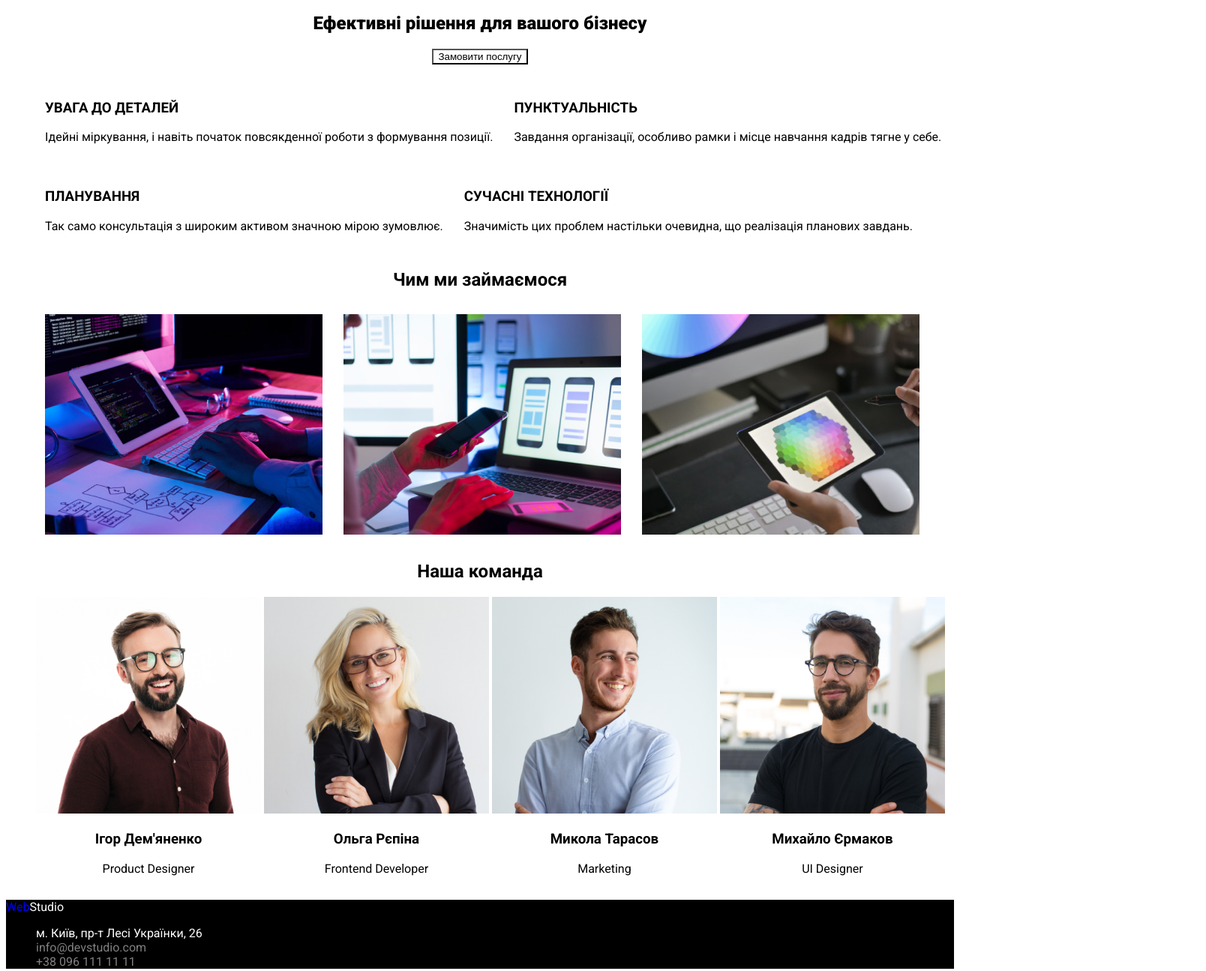
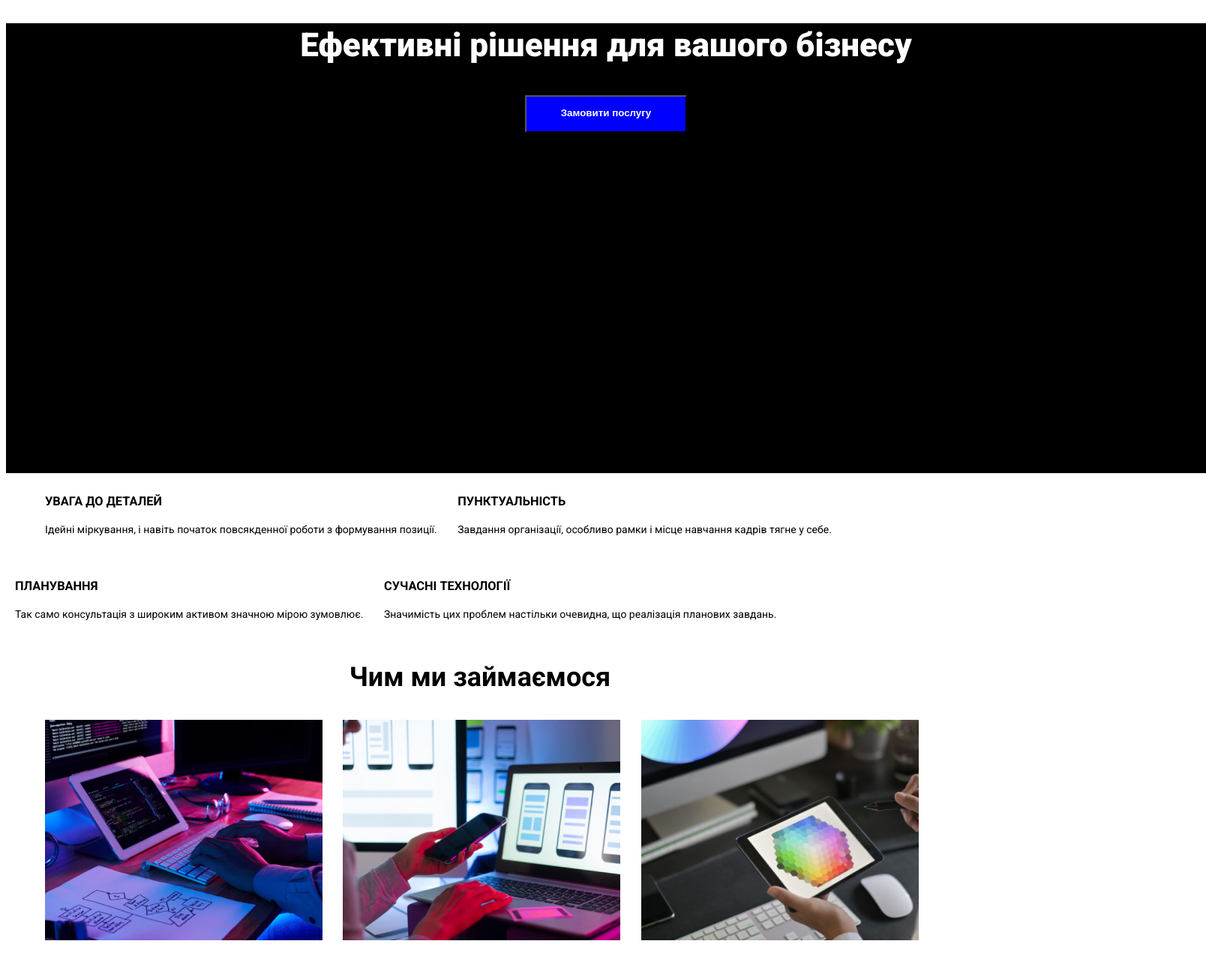
Before and after one commit to Artem200921/WebStudio-SCSS, a plain HTML site: page index.html in a window 1280 px wide. Shown: the part 157-1452 px from the top of the page at 75% size, 1608 px wide, since content can reach past the window. Drawn offline with Linux system fonts and the light colour scheme.

Commit message:
WebStudio3

```diff
--- a/index.html
+++ b/index.html
@@ -13,54 +13,54 @@
   </head>
   <body>
     <header>
-      <a href="#" class="a2"><span class="sp1">Web</span>Studio</a>
+      <a href="index.html" class="header_a"><span class="header_a-span">Web</span>Studio</a>
       <nav>
         <ul>
-          <li><a href="#" class="a1-3">Студія</a></li>
-          <li><a href="index_portfolio.html" class="a1, a1-3">Портфоліо</a></li>
-          <li><a href="#" class="a1-3">Контакти</a></li>
+          <li><a href="#" class="nav-ul-li-a">Студія</a></li>
+          <li><a href="index_portfolio.html" class="nav-ul-li-a">Портфоліо</a></li>
+          <li><a href="#" class="nav-ul-li-a">Контакти</a></li>
         </ul>
       </nav>
       <ul>
         <li>
-          <a href="mailto:info@devstudio.com" class="a1-2, a1-3"
+          <a href="mailto:info@devstudio.com" class="nav_ul-li-a"
             >info@devstudio.com</a
           >
         </li>
-        <li><a href="tel:+380961111111" class="a1-2, a1-3">+38 096 111 11 11</a></li>
+        <li><a href="tel:+380961111111" class="nav_ul-li-a">+38 096 111 11 11</a></li>
       </ul>
     </header>
     <main>
-      <section class="s1">
-        <h1>Ефективні рішення для вашого бізнесу</h1>
-        <button type="button" class="a1-2, b1">Замовити послугу</button>
+      <section class="main-section1">
+        <h1 class="main-section1-h1">Ефективні рішення для вашого бізнесу</h1>
+        <button type="button" class="main-section1-button">Замовити послугу</button>
       </section>
 
       <section>
-        <ul class="ul1">
-          <li class="li1">
-            <h3>УВАГА ДО ДЕТАЛЕЙ</h3>
-            <p>
+        <ul class="section1_section2-ul">
+          <li class="section1_section2-section3-ul-li">
+            <h3 class="section1_section2-section3-ul-h3">УВАГА ДО ДЕТАЛЕЙ</h3>
+            <p class="section1_section2-section3-ul-p">
               Ідейні міркування, і навіть початок повсякденної роботи з
               формування позиції.
             </p>
           </li>
-          <li class="li1">
-            <h3>ПУНКТУАЛЬНІСТЬ</h3>
-            <p>
+          <li class="section1_section2-section3-ul-li">
+            <h3 class="section1_section2-section3-ul-h3">ПУНКТУАЛЬНІСТЬ</h3>
+            <p class="section1_section2-section3-ul-p">
               Завдання організації, особливо рамки і місце навчання кадрів тягне
               у себе.
             </p>
           </li>
-          <li class="li1">
-            <h3>ПЛАНУВАННЯ</h3>
-            <p>
+          <li class="section1_section2-section3-ul-li">
+            <h3 class="section1_section2-section3-ul-h3">ПЛАНУВАННЯ</h3>
+            <p class="section1_section2-section3-ul-p">
               Так само консультація з широким активом значною мірою зумовлює.
             </p>
           </li>
-          <li class="li1">
-            <h3>СУЧАСНІ ТЕХНОЛОГІЇ</h3>
-            <p>
+          <li class="section1_section2-section3-ul-li">
+            <h3 class="section1_section2-section3-ul-h3">СУЧАСНІ ТЕХНОЛОГІЇ</h3>
+            <p class="section1_section2-section3-ul-p">
               Значимість цих проблем настільки очевидна, що реалізація планових
               завдань.
             </p>
@@ -69,65 +69,65 @@
       </section>
 
       <section>
-        <h2>Чим ми займаємося</h2>
+        <h2 class="section2_section3-ul-li-h3">Чим ми займаємося</h2>
         <ul>
-          <li class="li1">
+          <li class="section1_section2-section3-ul-li">
             <img src="img/1.jpg" alt="Людина працює за ноутбуком" />
           </li>
-          <li class="li1">
+          <li class="section1_section2-section3-ul-li">
             <img
               src="img/2.jpg"
               alt="Людина дивиться в телефон і поряд з ним ноутбук"
             />
           </li>
-          <li class="li1">
+          <li class="section1_section2-section3-ul-li">
             <img src="img/3.jpg" alt="Людина малює на планшеті" />
           </li>
         </ul>
       </section>
 
       <section>
-        <h2>Наша команда</h2>
+        <h2 class="section3_section4-h2">Наша команда</h2>
         <ul>
-          <li class="li2">
+          <li class="section1_section2-section3-ul-li">
             <img src="img/ч1.jpg" alt="Чоловік" width="300" />
-            <h3>Ігор Дем'яненко</h3>
-            <p>Product Designer</p>
+            <h3 class="section3_section4-ul-li-h3">Ігор Дем'яненко</h3>
+            <p class="section3_section4-ul-li-p">Product Designer</p>
           </li>
-          <li class="li2">
+          <li class="section1_section2-section3-ul-li">
             <img src="img/ч2.jpg" alt="Жінка" width="300" />
-            <h3>Ольга Рєпіна</h3>
-            <p>Frontend Developer</p>
+            <h3 class="section3_section4-ul-li-h3">Ольга Рєпіна</h3>
+            <p class="section3_section4-ul-li-p">Frontend Developer</p>
           </li>
-          <li class="li2">
+          <li class="section1_section2-section3-ul-li">
             <img src="img/ч3.jpg" alt="Чоловік" width="300" />
-            <h3>Микола Тарасов</h3>
-            <p>Marketing</p>
+            <h3 class="section3_section4-ul-li-h3">Микола Тарасов</h3>
+            <p class="section3_section4-ul-li-p">Marketing</p>
           </li>
-          <li class="li2">
+          <li class="section1_section2-section3-ul-li">
             <img src="img/ч4.jpg" alt="Чоловік" width="300" />
-            <h3>Михайло Єрмаков</h3>
-            <p>UI Designer</p>
+            <h3 class="section3_section4-ul-li-h3">Михайло Єрмаков</h3>
+            <p class="section3_section4-ul-li-p">UI Designer</p>
           </li>
         </ul>
       </section>
     </main>
     <footer>
-      <a href="#" class="sp2"><span class="sp1">Web</span>Studio</a>
+      <a href="#" class="footer_a"><span class="footer_a-span">Web</span>Studio</a>
       <ul>
         <li>
           <a
             href="https://www.google.com/maps/place/%D0%B1%D1%83%D0%BB%D1%8C%D0%B2%D0%B0%D1%80+%D0%9B%D0%B5%D1%81%D1%96+%D0%A3%D0%BA%D1%80%D0%B0%D1%97%D0%BD%D0%BA%D0%B8,+26,+%D0%9A%D0%B8%D1%97%D0%B2,+02000/data=!4m2!3m1!1s0x40d4cf0e033ecbe9:0x57a4dffefec77da0?sa=X&ved=2ahUKEwir6d-SwJL_AhVBDhAIHWFjCOsQ8gF6BAgIEAI"
             target="_blank"
-            class="a1-2, li4a"
+            class="footer-ul-li-a"
             >м. Київ, пр-т Лесі Українки, 26</a
           >
         </li>
         <li>
-          <a href="mailto:info@devstudio.com" class="a1-2, li4">info@devstudio.com</a>
+          <a href="mailto:info@devstudio.com" class="footer-ul-li-a">info@devstudio.com</a>
         </li>
         <li>
-          <a href="tel:+380961111111" class="a1-2, li4">+38 096 111 11 11</a>
+          <a href="tel:+380961111111" class="footer-ul-li-a">+38 096 111 11 11</a>
         </li>
       </ul>
     </footer>
--- a/style.css
+++ b/style.css
@@ -1,5 +1,6 @@
 body {
   font-family: roboto;
+  font-size: 14px;
 }
 
 a {
@@ -11,72 +12,176 @@ ul {
   list-style: none;
 }
 
-.a1:visited {
+/* _ це як +(точніше сусід)*/
+
+/* header */
+
+.nav-ul-li-a{
+  font-weight: 500;
+  line-height: 1.14;
+}
+
+.nav-ul-li-a:hover{
+  color: blue;
+}
+
+.header_a{
+  font-family: Raleway;
+  font-weight: 700;
+  line-height: 1.19;
+  font-size: 26px;
   color: black;
 }
 
-.s1{
+.header_a:visited{
+  color: rgb(57, 52, 52);
+}
+
+.header_a-span{
+  color: blue;
+}
+
+.nav_ul-li-a{
+  font-weight: 500;
+  line-height: 1.14;
+}
+
+.nav_ul-li-a:hover{
+  color: blue;
+}
+
+
+/* section1-portfolio */
+.main-section1-li-portfolio{
+  display: inline-block;
   text-align: center;
 }
 
-.li1{
+.main-section1-button-portfolio:hover{
+  background-color: blue;
+  color: white;
+}
+.main-section1-ul_ul-li-portfolio{
+  display: inline-block;
+  text-align: center;
+}
+
+.main-section1-ul_ul-li-p-portfolio{
+  font-weight: 400;
+  font-size: 16;
+  line-height: 1.87;
+}
+
+.main-section1-ul_ul-li-h3-portfolio{
+  line-height: 2;
+  font-size: 16px;
+  font-weight: 700;
+}
+
+.main-section1-button-portfolio{
+  font-weight: 500;
+  color: black;
+  background-color: white;
+  height: 38px;
+  width: 73px;
+  line-height: 1.62;
+  font-size: 16px;
+}
+/* section1 */
+.main-section1-button{
+  font-weight: 700;
+  color: white;
+  background-color: blue;
+  text-align: center;
+  height: 50px;
+  width: 216px;
+  line-height: 1.87;
+}
+
+.main-section1{
+  width: 1600px;
+  height: 600px;
+  background-color: black;
+  text-align: center;
+}
+
+.main-section1-h1{
+  font-size: 44px;
+  color: white;
+  font-weight: 900;
+  line-height: 1.34;
+}
+/* section1-2-3 */
+
+.section1_section2-ul{
+  display: inline;
+}
+
+.section2_section3-ul-li-h3{
+  font-size: 36px;
+  font-weight: 700;
+  text-align: center;
+  line-height: 0.85;
+}
+
+.section1_section2-section3-ul-h3{
+  font-weight: 700;
+  line-height: 1.14;
+}
+
+.section1_section2-section3-ul-p{
+  font-weight: 400;
+  line-height: 1.71;
+}
+
+.section1_section2-section3-ul-li{
   margin: 12px;
   display: inline-block;
 }
-.li1>h3{
+/* section3_section4 */
+
+.section3_section4-ul-li-h3{
   font-weight: 700;
+  font-size: 16px;
+  line-height: 1.18;
 }
 
-.li2>p{
+.section3_section4-ul-li-p{
   font-weight: 400;
+  font-size: 16px;
+  line-height: 1.18;
 }
 
-.li2>h3{
-  font-weight: 700;
-}
-.li2{
+.section3_section4-ul-li{
   text-align: center;
   display: inline-block;
   text-align: center;
 }
 
-h2{
+.section3_section4-h2{
+  font-size: 36px;
   text-align: center;
   font-weight: 700;
+  line-height: 0.85;
 }
 
-.sp1{
-  color: blue;
-}
-.a2{
+/* Footer */
+
+.footer_a{
   font-family: Raleway;
   font-weight: 700;
+  line-height: 1.19;
+  font-size: 26px;
+  color: white;
 }
-.b1{
-  color: black;
-  background-color: white;
-  text-align: center;
-}
-.b1:hover{
-  color: white;
-  background-color: blue;
-}
-.a1{
-  display: inline-block;
-  font-family: roboto;
-  font-weight: 500;
+
+.footer_a-span{
   color: blue;
 }
 
-.a1-2{
+.footer-ul-li-a{
   font-weight: 500;
-}
-h1{
-  font-weight: 900;
-}
-
-.a1-3:hover{
-  color: blue;
+  line-height: 1.71;
 }
 
 footer{
@@ -84,22 +189,14 @@ footer{
   height: 200;
   background-color: black;
 }
-.li4a{
-  color: white;
+
+.footer-ul-li-a[href*=https]{
+  color: #FFFFFF;
 }
-.li4{
-  color: grey;
-}
-.li4{
-  color: grey;
+.footer-ul-li-a{
+  color: gray;
 }
 
-.li4:hover{
+.footer-ul-li-a:hover{
   color: blue;
 }
-.li4a:hover{
-  color: blue;
-}
-.sp2{
-  color: white
-}
```
Also changed, not shown: index_portfolio.html (+43 -43 lines).
